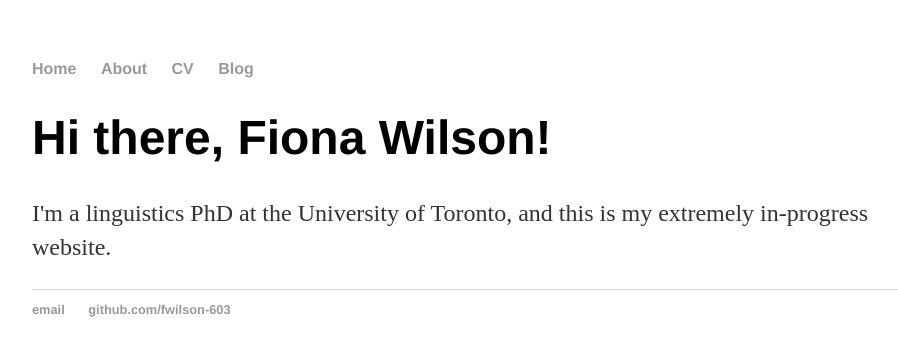
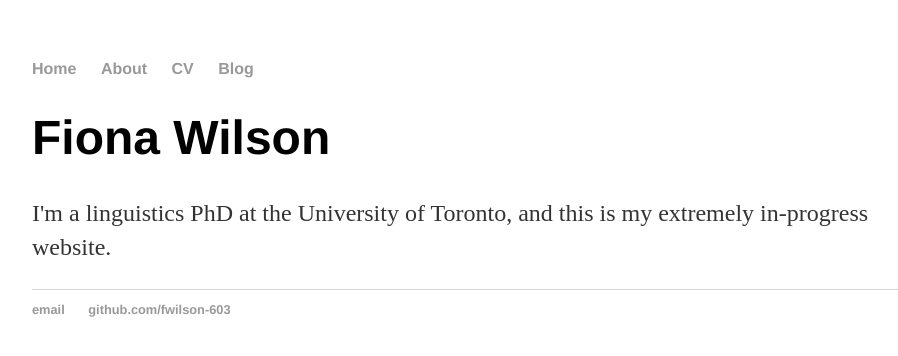
Before and after one commit to fwilson-603/fwilson-603.github.io, a Jekyll site: the page built from index.html, in a window 1280 px wide. Shown: the top 356 px of the page, without its empty margins (160-1058 px from the left). Built offline with Jekyll 4.4.1, drawn with Linux system fonts in a browser that asks for light colours.

Commit message:
Update index.html

```diff
--- a/index.html
+++ b/index.html
@@ -3,6 +3,6 @@ layout: default
 title: Fiona Wilson, Linguist
 ---
 <div class="blurb">
-	<h1>Hi there, Fiona Wilson!</h1>
+	<h1>Fiona Wilson</h1>
 	<p>I'm a linguistics PhD at the University of Toronto, and this is my extremely in-progress website.</p>
 </div><!-- /.blurb -->
```
